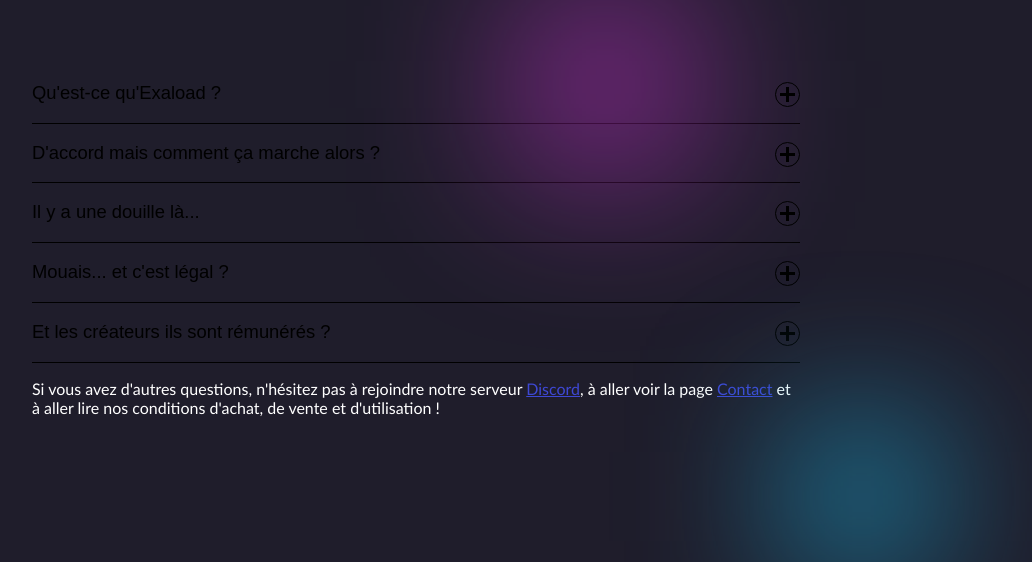
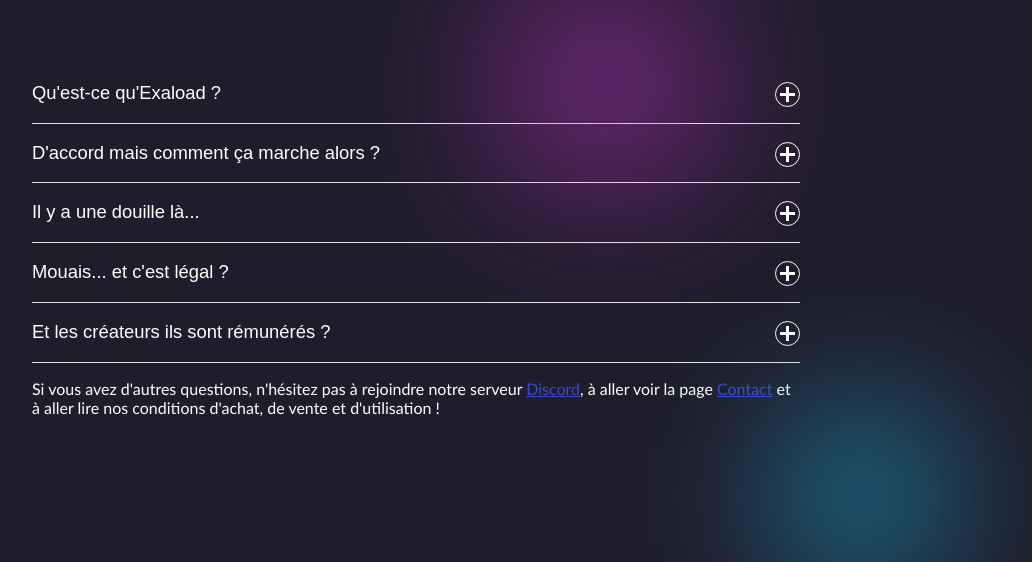
Before and after one commit to Tarkhubal/Exaload-py, a Flask app: page /faq in a window 1280 px wide. Shown: the part 115-677 px from the top of the page, without its empty margins (224-1256 px from the left). Run offline with Flask 3, Linux system fonts and the light colour scheme; some libraries are stand-ins or nearby versions.

Commit message:
Fixed FAQ text colors

```diff
--- a/static/css/colors_vars_light.css
+++ b/static/css/colors_vars_light.css
@@ -6,10 +6,10 @@
     --nav-bg-color: #cc3232;
     --nav-link-color: #000000;
 
-    --faq-title-color: #000000;
+    --faq-title-color: #e4e4e4;
     --faq-border-button-color: #f88f25;
     --faq-button-bg-color: #f88f25;
-    --faq-button-color: #000000;
+    --faq-button-color: #ffffff;
     --faq-button-hover-color: #f88f25;
     --faq-button-hover-after-border-color: #03b5d2;
 }
--- a/static/css/faq.css
+++ b/static/css/faq.css
@@ -72,7 +72,7 @@
 }
 
 .accordion button[aria-expanded=true] .accordion-title {
-    color: black;
+    color: white;
 }
 
 .accordion button[aria-expanded=true] .accordion-title,
```
